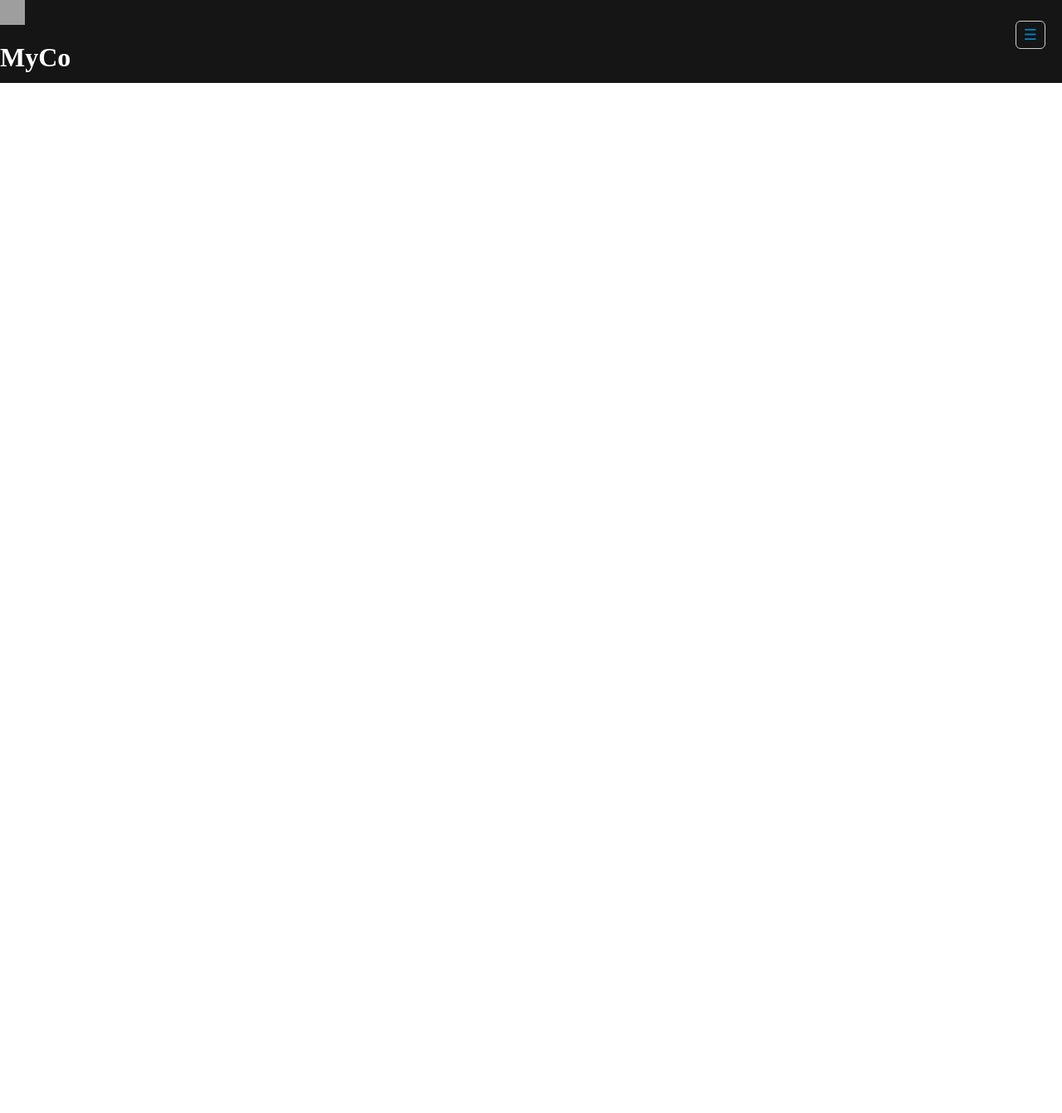
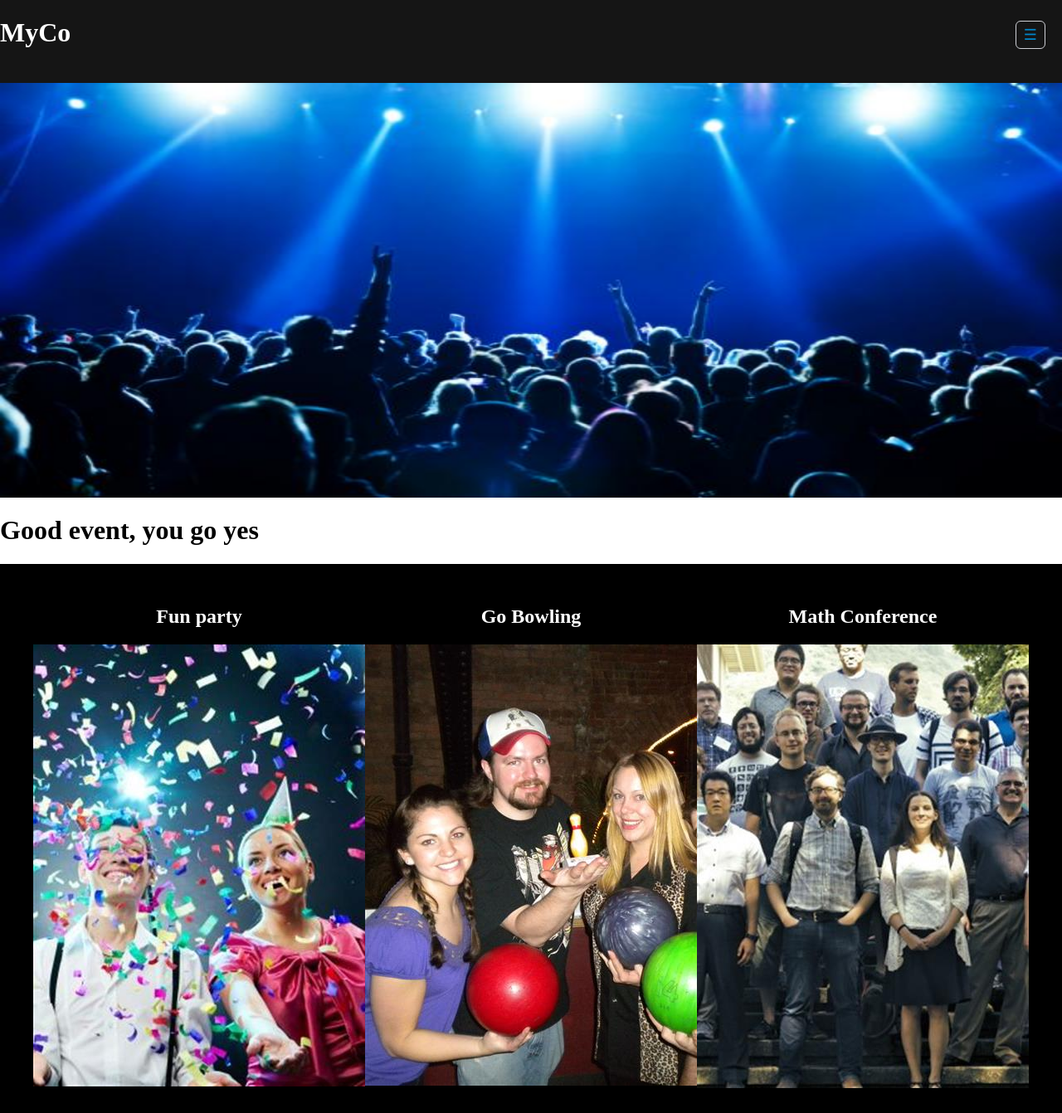
Before and after one commit to Margeirf/verkefni4, a PHP site: page / in a window 1280 px wide. Shown: the whole page at 83% size. Before the commit the page ends 100 px from the top, so only its background shows below. Run offline with PHP 8.4, Linux system fonts and the light colour scheme; grey boxes are pictures that could not be loaded.

Commit message:
uppfærði útlit

```diff
--- a/css/style.css
+++ b/css/style.css
@@ -39,15 +39,17 @@ input:checked + label {
 }
 nav {
     position: fixed;
+    top: 2.7em;
     right: 1em;
-    top: 10em;
+    /*right: 1em;
+    top: -10em;*/
   max-height: 0;
   overflow: hidden;
   transition: all .15s ease;
 }
 input:checked ~ nav {
   max-height: 500px;
-    top: 2.7em;
+    top: 3.5em;
     right: 1em;
 }
 ul {
@@ -72,7 +74,6 @@ a:hover {
   color: #ff7b29;
 }
 
-
 header{
     width: 100%;
     height: 100px;
@@ -80,3 +81,56 @@ header{
     color: #FFF;
     position: fixed;
 }
+
+
+/* slider */
+
+
+
+.slider{
+    width: 100%;
+}
+
+
+
+/* slider end */
+
+
+/* events main */
+
+.events{display: flex; flex-direction: column; width: 100%; background: black;}
+.events div{margin: 30 auto;}
+.subevent{
+    display: flex;
+    flex-direction: column;
+    text-align: center;
+    color: #FFF;
+}
+.subevent img{margin: 0 auto;}
+.subevent:hover{
+    border: 2px solid gray;
+}
+.events a{
+    text-decoration: none;
+    color: #FFF;
+    margin: 0;
+    padding: 0;
+}
+/* events main end */
+
+
+
+
+
+/* extra elements */
+
+
+
+.headerSpacer{width: 100%; height: 100px;}
+/* end extra */
+
+
+
+@media screen and (min-width: 48em){
+    .events{flex-direction: row; align-content: center; align-self: center; justify-content: center;}
+}
--- a/include/header.php
+++ b/include/header.php
@@ -10,7 +10,6 @@
 
     <body>
     <header>
-        <img class="logo" src="img/logo.png" width="30px" height="30px">
         <h1 class="companyName">MyCo</h1>
             <input class="mobileMenuCheck" type="checkbox" id="toggle">
             <label class="mobileMenuLabel" for="toggle">&#9776;</label>
--- a/index.php
+++ b/index.php
@@ -2,6 +2,13 @@
 <div class="headerSpacer"></div>
 
 
+    <img class="slider" src="img/slide01.jpg" width="100%" height="500px">
+    <div class="title"><h1>Good event, you go yes</h1></div>
+    <div class="events">
+            <a href="event01.php"><div class="subevent"><h2>Fun party</h2><img src="img/event01.jpg"></div></a>
+            <a href="event02.php"><div class="subevent"><h2>Go Bowling</h2><img src="img/event02.jpg"></div></a>
+            <a href="event03.php"><div class="subevent"><h2>Math Conference</h2><img src="img/event03.jpg"></div></a>
+    </div>
 
     </body>
 </html>
```
Also changed, not shown: img/event01.jpg (added), img/event02.jpg (added), img/event03.jpg (added), img/slide01.jpg (added).
